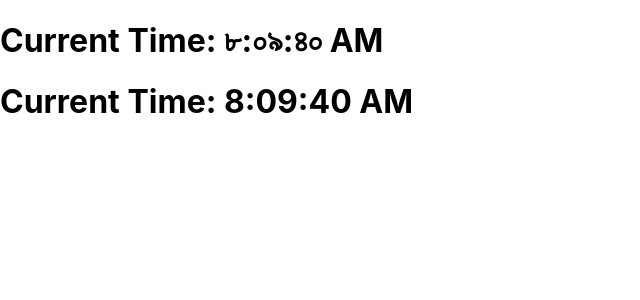
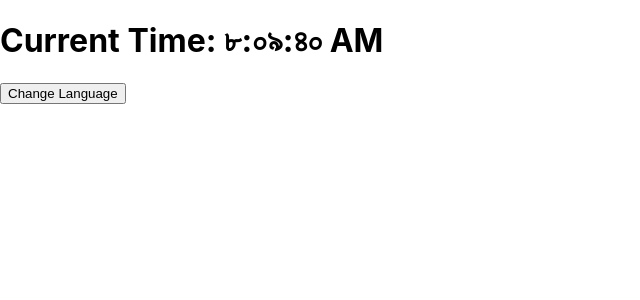
Before and after one commit to akash02-das/my-react-doc, a React (Create React App) app: page / in a window 1280 px wide. Shown: the top 300 px of the page, without its empty margins (0-640 px from the left). Built offline with nearby package versions, Linux system fonts and the light colour scheme.

Commit message:
feat: React event handling

```diff
--- a/src/App.js
+++ b/src/App.js
@@ -4,9 +4,8 @@ function App() {
   return (
     // Return 'Clock' component
     <>
-      {/* Pass props named locale in the 'Clock' component */}
-      <Clock locale='bn-BD' />
-      <Clock locale='en-US' />
+      {/* Pass props named as locale in the 'Clock' component */}
+      <Clock />
     </>
   );
 }
--- a/src/components/Clock.js
+++ b/src/components/Clock.js
@@ -12,6 +12,7 @@ class Clock extends React.Component {
   // Or shortcut way to write  state
   state = {
     time: new Date(),
+    language: 'bn-BD'
   };
 
   // React Lifecycle Method
@@ -28,14 +29,20 @@ class Clock extends React.Component {
     this.setState({ time: new Date() });
   }
 
+  // Used arrow function to avoid 'this' keyword complications
+  changeLanguage = (locale) => {
+    this.setState({language: locale})
+  }
+
   render() {
-    const { locale } = this.props; // Destructuring Props
-    let clockTime = this.state.time.toLocaleTimeString(locale);
+    const { time, language } = this.state; // Destructuring from state
+    let clockTime = time.toLocaleTimeString(language);
 
     return (
-      // Return JSX(Javascript XML)
       <div>
         <h1>Current Time: {clockTime}</h1>
+        {/*Used onClick event handler*/}
+        <button onClick={() => this.changeLanguage('en-US')}>Change Language</button>
       </div>
     );
   }
```
